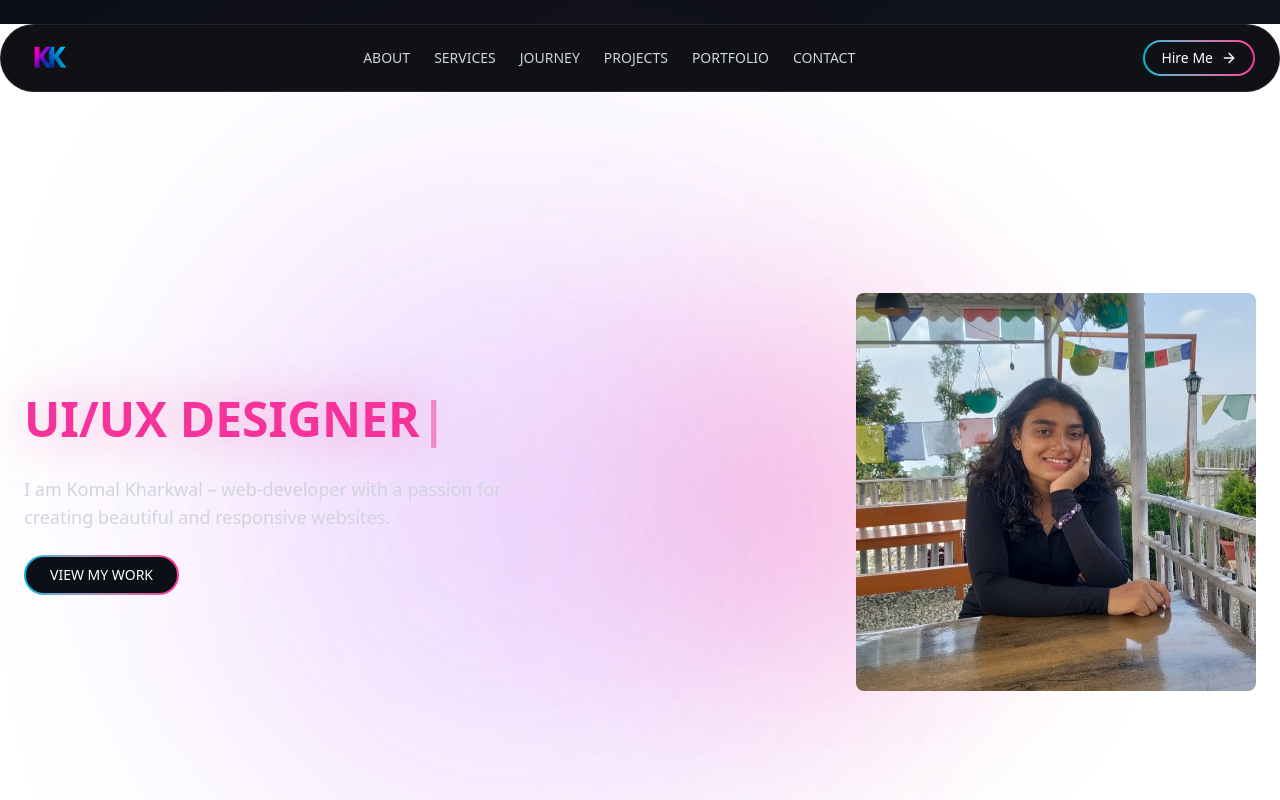
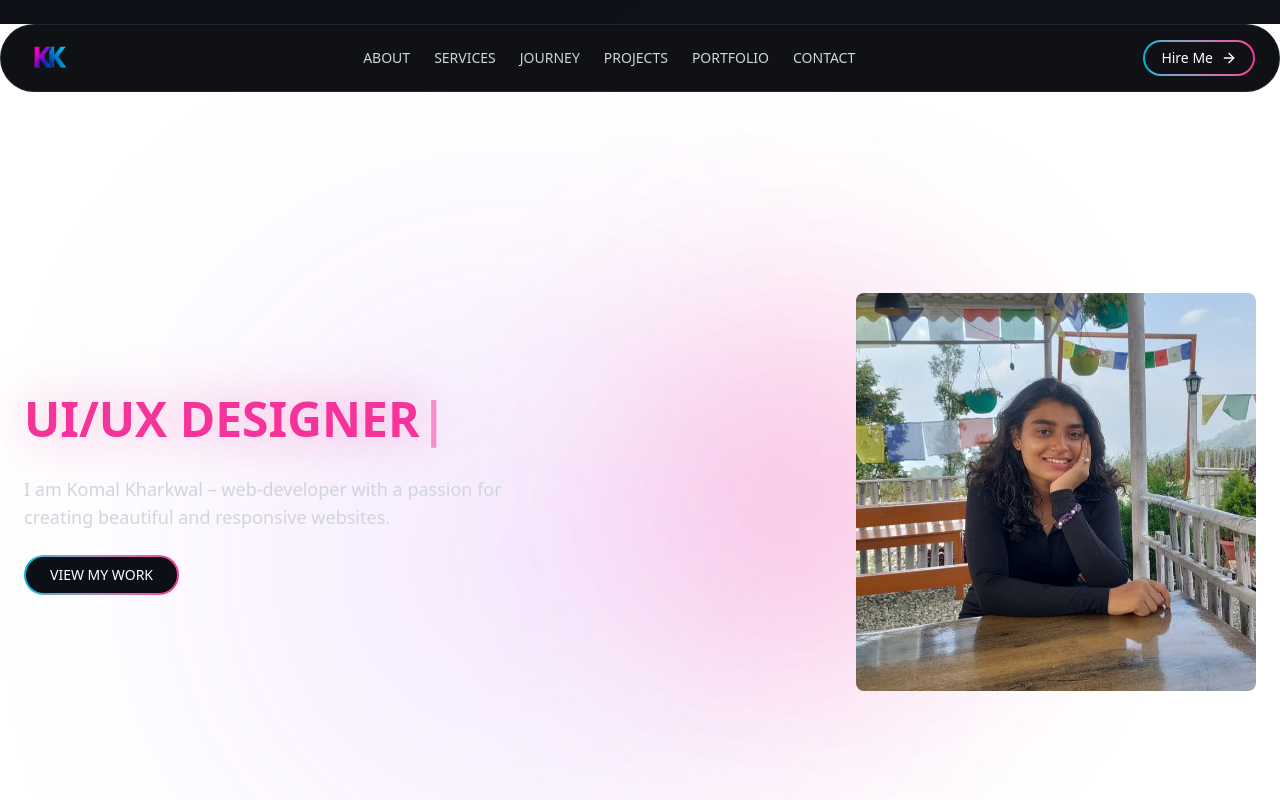
Before and after one commit to thekhakwal/Portfolio-, a Next.js app: page / in a window 1280 px wide. Shown: the top 800 px of the page. Built offline with nearby package versions, Linux system fonts and the light colour scheme.

Commit message:
Update SkillsSection.tsx

```diff
--- a/src/app/components/SkillsSection.tsx
+++ b/src/app/components/SkillsSection.tsx
@@ -32,7 +32,6 @@ const SkillsSection = () => {
     <section id="technologies" className="py-20 px-6 text-white">
  {/* Matching Themed Background */}
       <div className="absolute inset-0 bg-gradient-to-br from-[#0d0f17] via-[#11131b] to-[#0b0d13] -z-10" />
-      <div className="absolute top-1/3 left-1/4 w-[400px] h-[400px] bg-purple-600 opacity-20 blur-[160px] rounded-full z-0" />
       <div className="absolute bottom-1/4 right-1/4 w-[300px] h-[300px] bg-pink-500 opacity-20 blur-[120px] rounded-full z-0" />
 
       <h2 className="text-4xl font-bold text-center mb-12 text-transparent bg-clip-text bg-gradient-to-r from-pink-500 to-purple-500">
```
